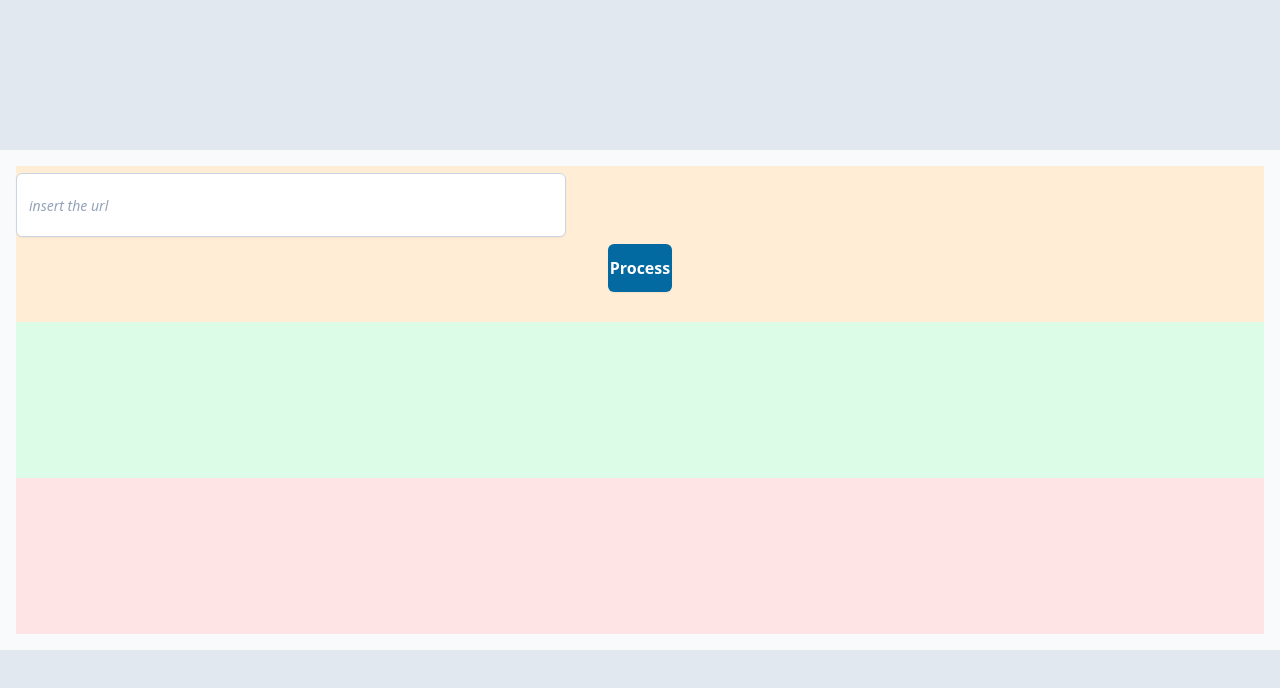
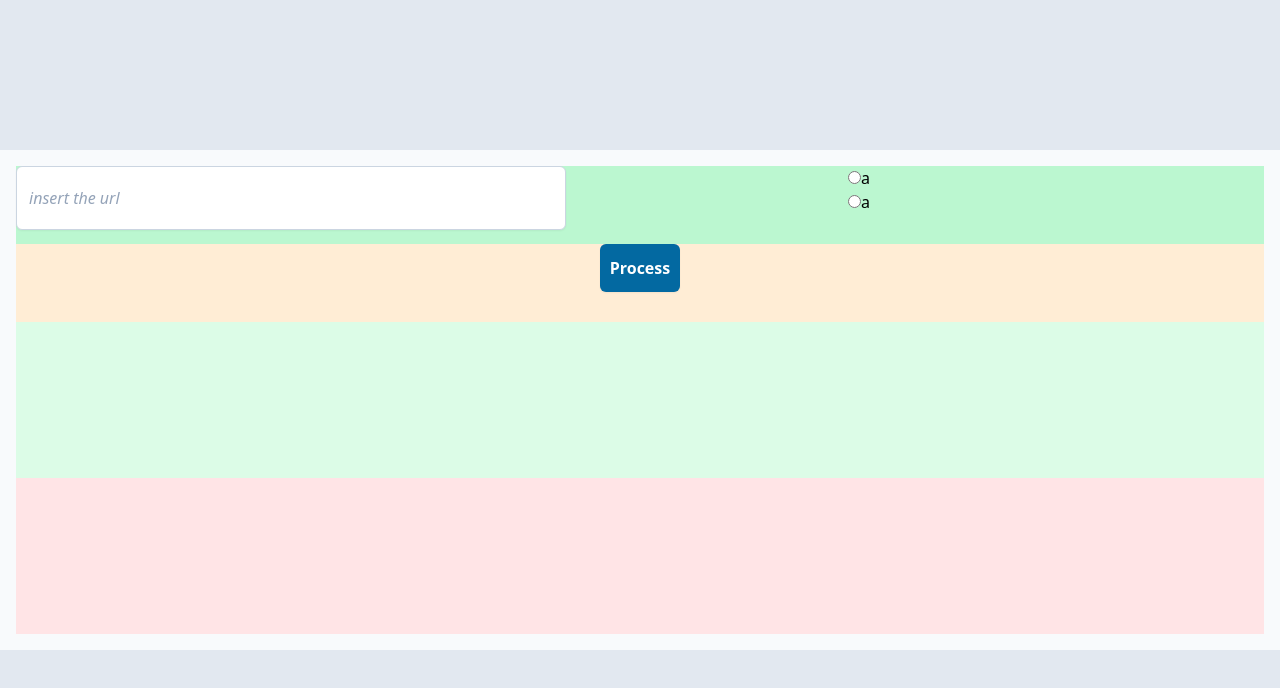
Before and after one commit to indraryadi/yt_downloader, a React (Create React App) app: page / in a window 1280 px wide. Shown: the top 688 px of the page. Built offline with nearby package versions, Linux system fonts and the light colour scheme.

Commit message:
add radio button

```diff
--- a/package.json
+++ b/package.json
@@ -6,6 +6,7 @@
     "@testing-library/jest-dom": "^5.16.5",
     "@testing-library/react": "^13.4.0",
     "@testing-library/user-event": "^13.5.0",
+    "axios": "^1.3.3",
     "react": "^18.2.0",
     "react-dom": "^18.2.0",
     "react-scripts": "5.0.1",
--- a/src/App.js
+++ b/src/App.js
@@ -1,13 +1,21 @@
 import './App.css';
 import ButtonProcess from './components/ButtonProcess';
 import InputLink from './components/InputLink';
+import RadioButton from './components/RadioButton';
 function App() {
   return (
     <>
       <div className='screen'>
         <div className='container'>
-          <div className='user-input'>
-            <InputLink/>
+          <div className='user-input-container'>
+            <div className='user-input'>
+              <div className='input'>
+                <InputLink/>
+              </div>
+              <div className='radio-button'>
+                <RadioButton/>
+              </div>
+            </div>
             <ButtonProcess/>
           </div>
           <div className='video-title'></div>
--- /dev/null
+++ b/src/components/RadioButton.js
@@ -0,0 +1,18 @@
+import React from "react";
+
+const RadioButton = ()=>{
+    return(
+        <>
+            <div>
+                <input type="radio"/>
+                <label>a</label>
+            </div>
+            <div>
+                <input type="radio"/>
+                <label>a</label>
+            </div>
+        </>
+    )
+}
+
+export default RadioButton
--- a/src/index.css
+++ b/src/index.css
@@ -8,11 +8,14 @@
     }
 
     .container{
-        @apply bg-slate-50 min-w-[375px] h-[500px] grid grid-rows-3 p-4 m-auto;
+        @apply bg-slate-50 min-w-[359px] h-[500px] grid grid-rows-3 p-4 m-auto;
     }
 
+    .user-input-container{
+        @apply bg-orange-100 row-span-1 grid grid-rows-2;
+    }
     .user-input{
-        @apply bg-orange-100 row-span-1 grid grid-rows-2;
+        @apply bg-green-200 grid grid-cols-3;
     }
 
     .video-title{
@@ -22,20 +25,28 @@
     .download{
         @apply bg-rose-100 row-span-1;
     }
-
+    .input{
+        @apply col-span-2;
+    }
+    /* .radio-button{
+        @apply
+    } */
     .link-input{
         @apply
         h-16
         my-auto
+        mx-auto
+        min-w-[320px]
         placeholder:italic
         placeholder:text-slate-400 bg-white border border-slate-300 rounded-md px-3 shadow-sm
         focus:outline-none
-      focus:border-sky-500
-      focus:ring-sky-500
-        focus:ring-1 sm:self-center text-sm max-w-[550px] ;
+        focus:border-sky-500
+        focus:ring-sky-500
+        focus:ring-1
+        sm:min-w-[550px] ;
     }
 
     .process-button{
-        @apply mx-auto h-12 self-start bg-sky-700 rounded-md text-white font-bold w-16 shadow-sm;
+        @apply mx-auto h-12 self-start bg-sky-700 rounded-md text-white font-bold w-20 shadow-sm;
     }
 }
```
Also changed, not shown: 1 other file (tests, documents, lock files or other folders).
